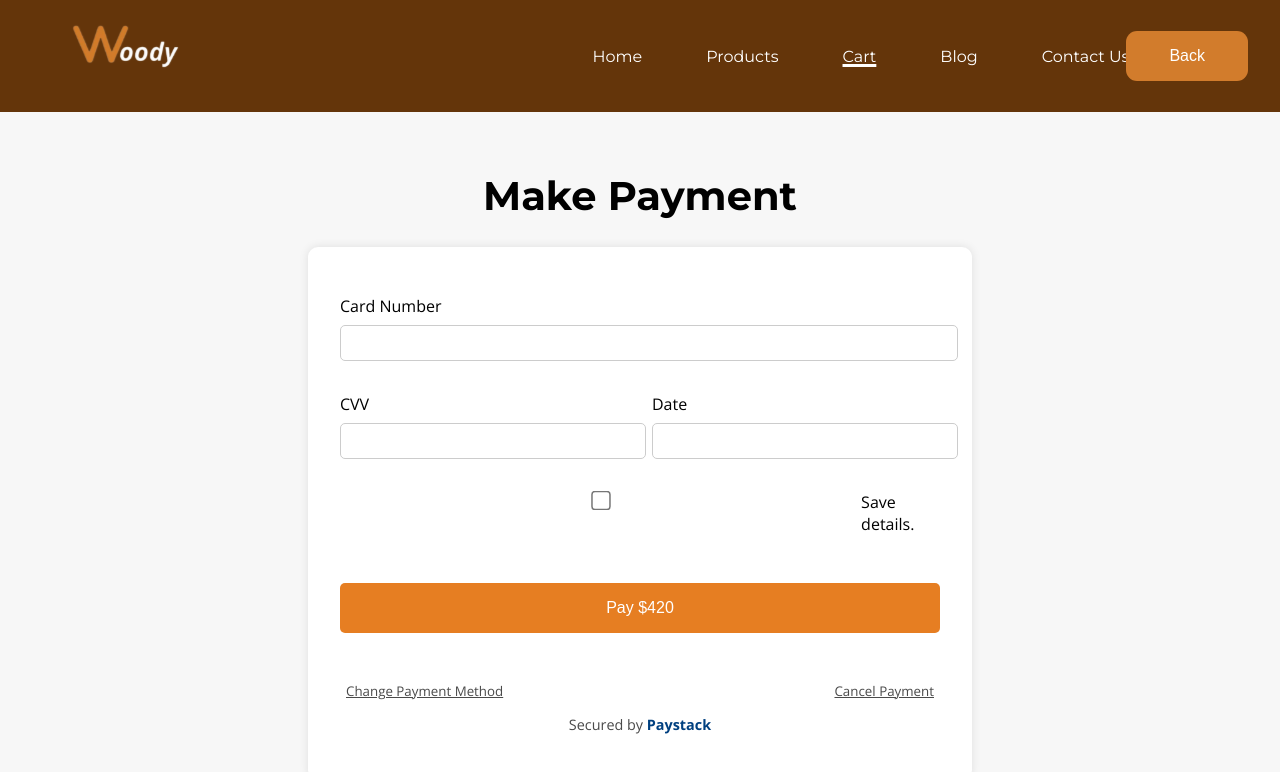
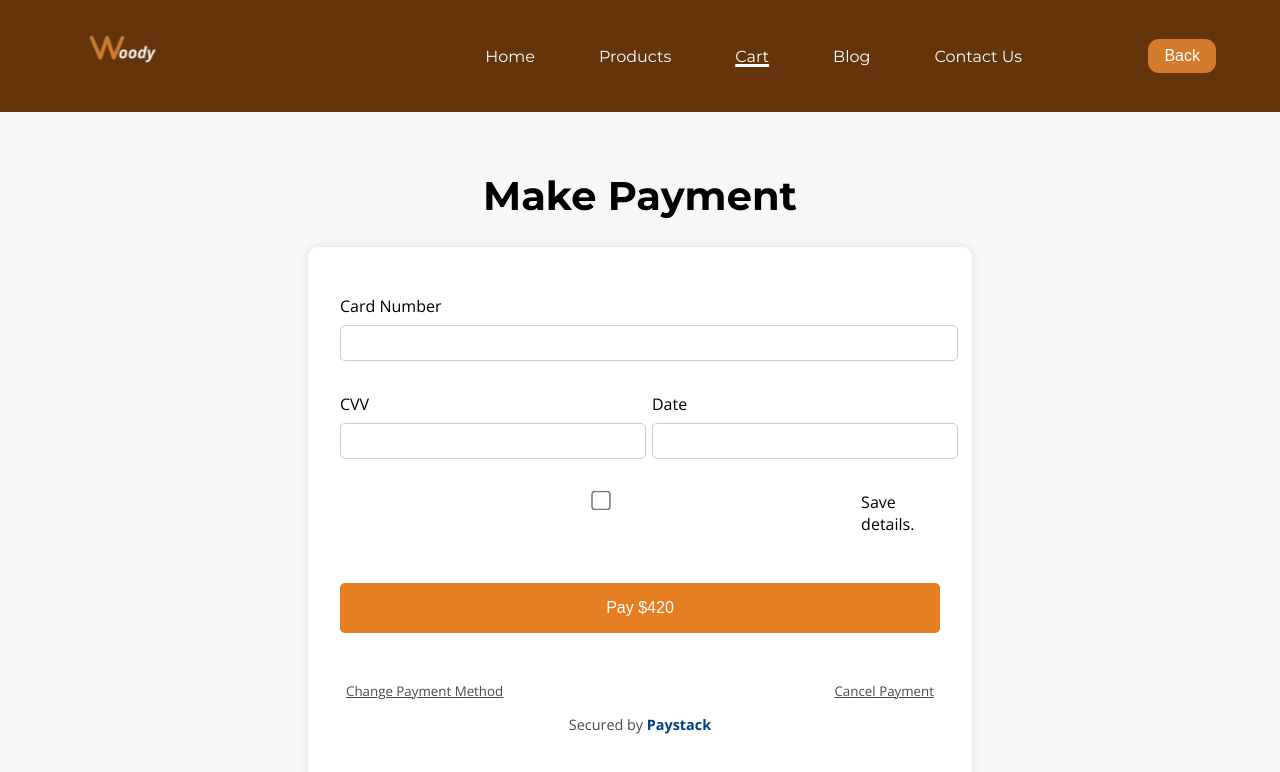
Before and after one commit to RayRugie/woody-app, a React (Create React App) app: page /Cart/Checkout/Payment in a window 1280 px wide. Shown: the top 772 px of the page. Built offline with nearby package versions, Linux system fonts and the light colour scheme; the HTML template or start-up script is replaced by a standard one.

Commit message:
payment-update

```diff
--- a/src/components/routes/payment/payment.styles.scss
+++ b/src/components/routes/payment/payment.styles.scss
@@ -12,18 +12,19 @@ body {
 
 .payment {
     .header {
-        background-color: #64350A;
+        background-color: #64350a;
         color: white;
         display: flex;
         justify-content: space-between;
         align-items: center;
-        padding: 1em 2em;
+        padding: 1em 5%;
         height: 80px;
+        white-space: nowrap;
 
         .logo {
             img {
-                width: 80%;
-                height: 80%;
+                width: 50%;
+                height: 50%;
             }
         }
 
@@ -31,19 +32,22 @@ body {
             display: flex;
             align-items: center;
 
+            @media (max-width:900px) {
+                display: none;
+            }
+
             ul {
                 display: flex;
                 gap: 4rem;
                 list-style: none;
                 padding: 0;
                 margin: 0;
-                margin-left: 25%;
 
                 li {
                     a {
-                        color: #ffff;
+                        color: #fff;
                         text-decoration: none;
-                        font-family: 'Montserrat', sans-serif;
+                        font-family: "Montserrat", sans-serif;
                         transition: text-decoration 0.3s ease;
 
                         &.active {
@@ -61,21 +65,20 @@ body {
         }
 
         .back-button {
-            background: #D27C2C;
+            background: #d27c2c;
             color: white;
             border: none;
             padding: 0.5em 1em;
             cursor: pointer;
             font-size: 1em;
             border-radius: 11px;
-            width: 10%;
-            height: 50px;
 
             &:hover {
-                background: darken(#D27C2C, 10%);
+                background: darken(#d27c2c, 10%);
             }
         }
     }
+
 
     .payment-form {
         padding: 2em;
```
